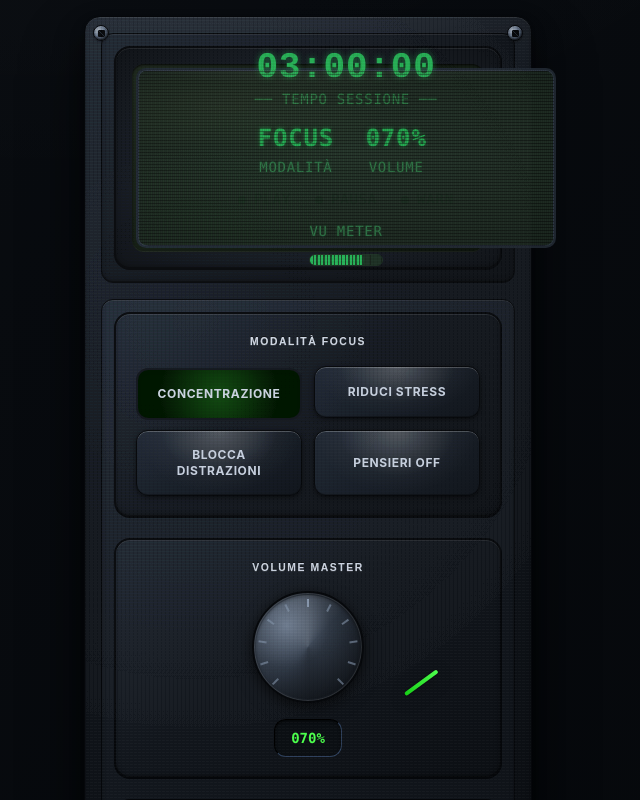
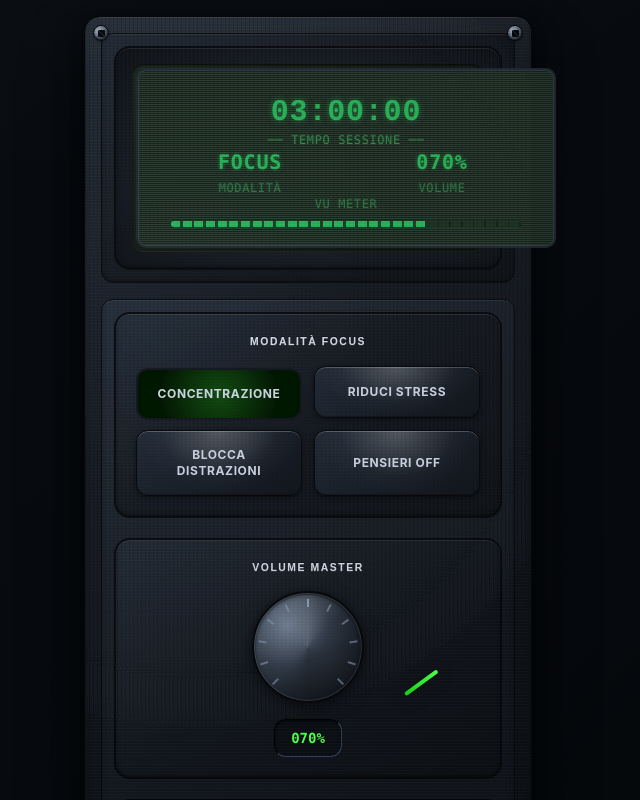
Before and after one commit to giorgiochi/nineties-aether-wave, a React (Vite) app: page / in a window 1280 px wide. Shown: the top 800 px of the page, without its empty margins (332-972 px from the left). Built offline with nearby package versions, Linux system fonts and the light colour scheme.

Commit message:
Adjust screen elements

```diff
--- a/src/components/NeuroDeckDisplay.tsx
+++ b/src/components/NeuroDeckDisplay.tsx
@@ -79,25 +79,41 @@ export const NeuroDeckDisplay: React.FC<NeuroDeckDisplayProps> = ({ neuroDeck })
           `
         }}
       >
-        {/* LCD Screen - Esatta come nella reference */}
+        {/* LCD Screen con griglia pixel visibile */}
         <div
-          className="relative p-4 rounded-md overflow-visible lcd-realistic"
+          className="relative p-4 rounded-md overflow-visible"
           style={{
             height: '180px',
             width: '420px',
-            background: `radial-gradient(120% 100% at 50% 45%, hsl(var(--lcd-bg-center)), hsl(var(--lcd-bg)))`,
+            background: `
+              repeating-linear-gradient(
+                0deg,
+                hsl(var(--lcd-bg)) 0px,
+                hsl(var(--lcd-bg)) 1px,
+                hsl(var(--lcd-bg-center)) 1px,
+                hsl(var(--lcd-bg-center)) 2px
+              ),
+              repeating-linear-gradient(
+                90deg,
+                hsl(var(--lcd-bg)) 0px,
+                hsl(var(--lcd-bg)) 1px,
+                hsl(var(--lcd-bg-center)) 1px,
+                hsl(var(--lcd-bg-center)) 2px
+              ),
+              radial-gradient(120% 100% at 50% 45%, hsl(var(--lcd-bg-center)), hsl(var(--lcd-bg)))
+            `,
             border: '2px solid hsl(var(--graphite-2))',
             boxShadow: 'inset 0 0 0 1px hsl(var(--graphite-3))'
           }}
           aria-live="polite"
         >
           {/* Layout esatto della reference */}
-          <div className="text-tft text-tft-dim h-full flex flex-col justify-center items-center space-y-3 py-1">
+          <div className="text-tft text-tft-dim h-full flex flex-col justify-between py-3">
 
-            {/* Timer principale - Grande e centrato */}
+            {/* Timer principale - In alto */}
             <div className="text-center">
               <div
-                className="text-4xl font-mono font-bold mb-1 leading-none"
+                className="text-3xl font-mono font-bold mb-1 leading-none"
                 style={{
                   color: 'hsl(var(--lcd-green-soft))',
                   textShadow: '0 0 6px hsl(var(--lcd-green-soft) / 0.5)',
@@ -107,7 +123,7 @@ export const NeuroDeckDisplay: React.FC<NeuroDeckDisplayProps> = ({ neuroDeck })
                 {state.timeLeft > 0 ? formatTime(state.timeLeft) : formatTime(state.duration * 3600)}
               </div>
               <div
-                className="text-sm uppercase tracking-wider"
+                className="text-xs uppercase tracking-wider"
                 style={{
                   color: 'hsl(var(--lcd-green-dim))',
                   textShadow: '0 0 3px hsl(var(--lcd-green-dim) / 0.4)'
@@ -117,11 +133,11 @@ export const NeuroDeckDisplay: React.FC<NeuroDeckDisplayProps> = ({ neuroDeck })
               </div>
             </div>
 
-            {/* Griglia modalità e volume - Come nella reference */}
-            <div className="grid grid-cols-2 gap-6 text-center px-4">
+            {/* Modalità e Volume - Centro */}
+            <div className="grid grid-cols-2 gap-8 text-center px-4">
               <div>
                 <div
-                  className="text-2xl font-mono font-bold mb-1"
+                  className="text-xl font-mono font-bold mb-1"
                   style={{
                     color: 'hsl(var(--lcd-green-soft))',
                     textShadow: '0 0 4px hsl(var(--lcd-green-soft) / 0.5)'
@@ -130,7 +146,7 @@ export const NeuroDeckDisplay: React.FC<NeuroDeckDisplayProps> = ({ neuroDeck })
                   {getModeName(state.activeMode)}
                 </div>
                 <div
-                  className="text-sm uppercase tracking-wider opacity-80"
+                  className="text-xs uppercase tracking-wider opacity-80"
                   style={{
                     color: 'hsl(var(--lcd-green-dim))',
                     textShadow: '0 0 3px hsl(var(--lcd-green-dim) / 0.4)'
@@ -141,7 +157,7 @@ export const NeuroDeckDisplay: React.FC<NeuroDeckDisplayProps> = ({ neuroDeck })
               </div>
               <div>
                 <div
-                  className="text-2xl font-mono font-bold mb-1"
+                  className="text-xl font-mono font-bold mb-1"
                   style={{
                     color: 'hsl(var(--lcd-green-soft))',
                     textShadow: '0 0 4px hsl(var(--lcd-green-soft) / 0.5)'
@@ -150,7 +166,7 @@ export const NeuroDeckDisplay: React.FC<NeuroDeckDisplayProps> = ({ neuroDeck })
                   {Math.round(state.masterVolume * 100).toString().padStart(3, '0')}%
                 </div>
                 <div
-                  className="text-sm uppercase tracking-wider opacity-80"
+                  className="text-xs uppercase tracking-wider opacity-80"
                   style={{
                     color: 'hsl(var(--lcd-green-dim))',
                     textShadow: '0 0 3px hsl(var(--lcd-green-dim) / 0.4)'
@@ -161,53 +177,10 @@ export const NeuroDeckDisplay: React.FC<NeuroDeckDisplayProps> = ({ neuroDeck })
               </div>
             </div>
 
-            {/* Indicatori di stato - Come nella reference */}
-            <div className="flex justify-center space-x-6 text-sm">
-              <span
-                className={`flex items-center space-x-2`}
-                style={{
-                  color: state.isPlaying ? 'hsl(var(--lcd-green-soft))' : 'hsl(var(--lcd-green-off))',
-                  textShadow: state.isPlaying ? '0 0 4px hsl(var(--lcd-green-soft) / 0.5)' : 'none'
-                }}
-              >
-                <span className="w-2 h-2 rounded-full" style={{
-                  backgroundColor: state.isPlaying ? 'hsl(var(--lcd-green-soft))' : 'hsl(var(--lcd-green-off))',
-                  boxShadow: state.isPlaying ? '0 0 4px hsl(var(--lcd-green-soft) / 0.5)' : 'none'
-                }}></span>
-                <span>PLAY</span>
-              </span>
-              <span
-                className={`flex items-center space-x-2`}
-                style={{
-                  color: state.isPaused ? 'hsl(var(--lcd-green-soft))' : 'hsl(var(--lcd-green-off))',
-                  textShadow: state.isPaused ? '0 0 4px hsl(var(--lcd-green-soft) / 0.5)' : 'none'
-                }}
-              >
-                <span className="w-2 h-2 rounded-full" style={{
-                  backgroundColor: state.isPaused ? 'hsl(var(--lcd-green-soft))' : 'hsl(var(--lcd-green-off))',
-                  boxShadow: state.isPaused ? '0 0 4px hsl(var(--lcd-green-soft) / 0.5)' : 'none'
-                }}></span>
-                <span>PAUSA</span>
-              </span>
-              <span
-                className={`flex items-center space-x-2 ${state.masterVolume > 0.7 ? 'animate-pulse' : ''}`}
-                style={{
-                  color: state.masterVolume > 0.7 ? 'hsl(var(--lcd-green-soft))' : 'hsl(var(--lcd-green-off))',
-                  textShadow: state.masterVolume > 0.7 ? '0 0 4px hsl(var(--lcd-green-soft) / 0.5)' : 'none'
-                }}
-              >
-                <span className="w-2 h-2 rounded-full" style={{
-                  backgroundColor: state.masterVolume > 0.7 ? 'hsl(var(--lcd-green-soft))' : 'hsl(var(--lcd-green-off))',
-                  boxShadow: state.masterVolume > 0.7 ? '0 0 4px hsl(var(--lcd-green-soft) / 0.5)' : 'none'
-                }}></span>
-                <span>WARN</span>
-              </span>
-            </div>
-
-            {/* VU Meter - Come nella reference */}
+            {/* VU Meter - In basso */}
             <div className="px-4">
               <div
-                className="text-sm uppercase tracking-wider text-center mb-3 opacity-80"
+                className="text-xs uppercase tracking-wider text-center mb-2 opacity-80"
                 style={{
                   color: 'hsl(var(--lcd-green-dim))',
                   textShadow: '0 0 3px hsl(var(--lcd-green-dim) / 0.4)'
@@ -216,22 +189,22 @@ export const NeuroDeckDisplay: React.FC<NeuroDeckDisplayProps> = ({ neuroDeck })
                 VU METER
               </div>
               <div
-                className="h-3 rounded-sm overflow-hidden relative border"
+                className="h-2 rounded-sm overflow-hidden relative border"
                 style={{
                   backgroundColor: 'hsl(var(--lcd-bg))',
                   borderColor: 'hsl(var(--lcd-green-off))'
                 }}
               >
-                {Array.from({ length: 20 }, (_, i) => (
+                {Array.from({ length: 30 }, (_, i) => (
                   <div
                     key={i}
                     className="absolute top-0 h-full border-r"
                     style={{
-                      left: `${i * 5}%`,
-                      width: '4.5%',
-                      backgroundColor: i * 5 <= vuLevel ? 'hsl(var(--lcd-green-soft))' : 'hsl(var(--lcd-green-off))',
+                      left: `${i * (100/30)}%`,
+                      width: `${100/30 - 0.5}%`,
+                      backgroundColor: i * (100/30) <= vuLevel ? 'hsl(var(--lcd-green-soft))' : 'hsl(var(--lcd-green-off))',
                       borderRightColor: 'hsl(var(--lcd-green-off))',
-                      boxShadow: i * 5 <= vuLevel ? '0 0 4px hsl(var(--lcd-green-soft) / 0.5)' : 'none',
+                      boxShadow: i * (100/30) <= vuLevel ? '0 0 4px hsl(var(--lcd-green-soft) / 0.5)' : 'none',
                       transition: 'all 0.1s ease'
                     }}
                   />
```
